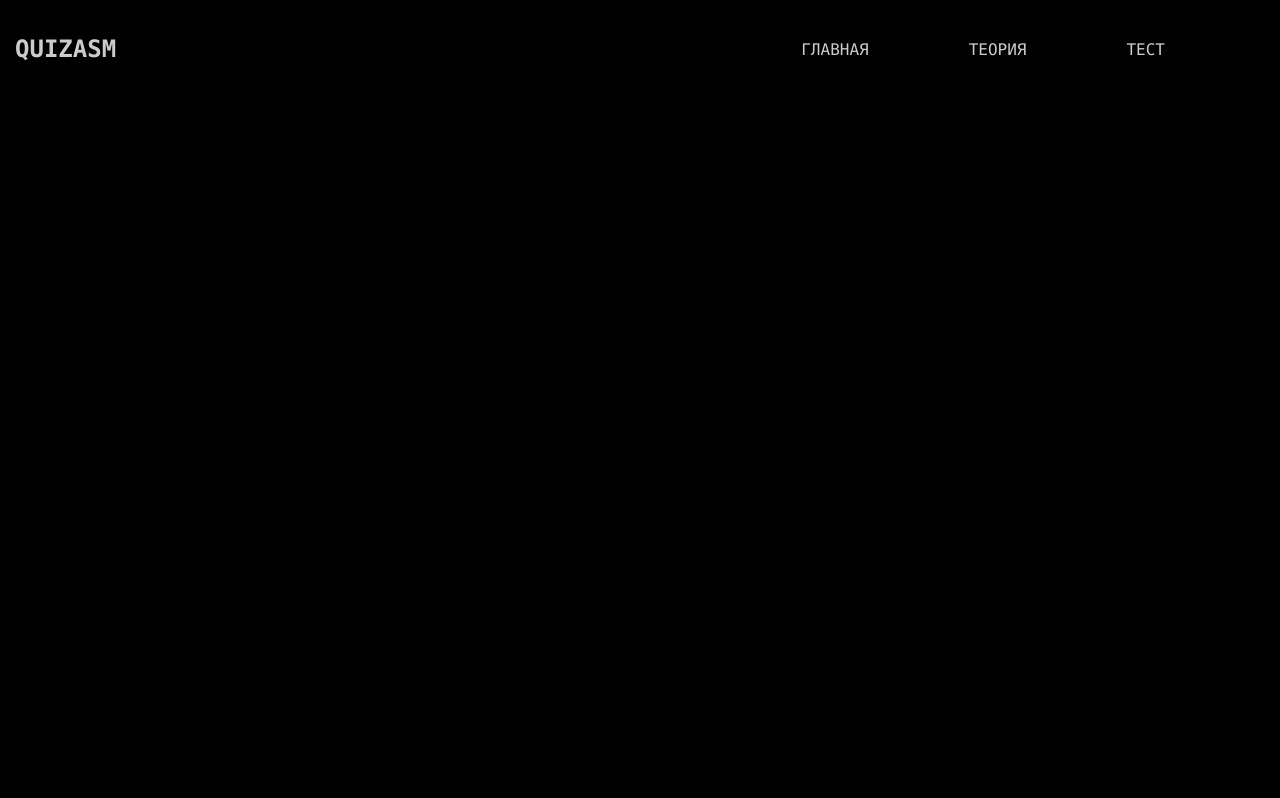
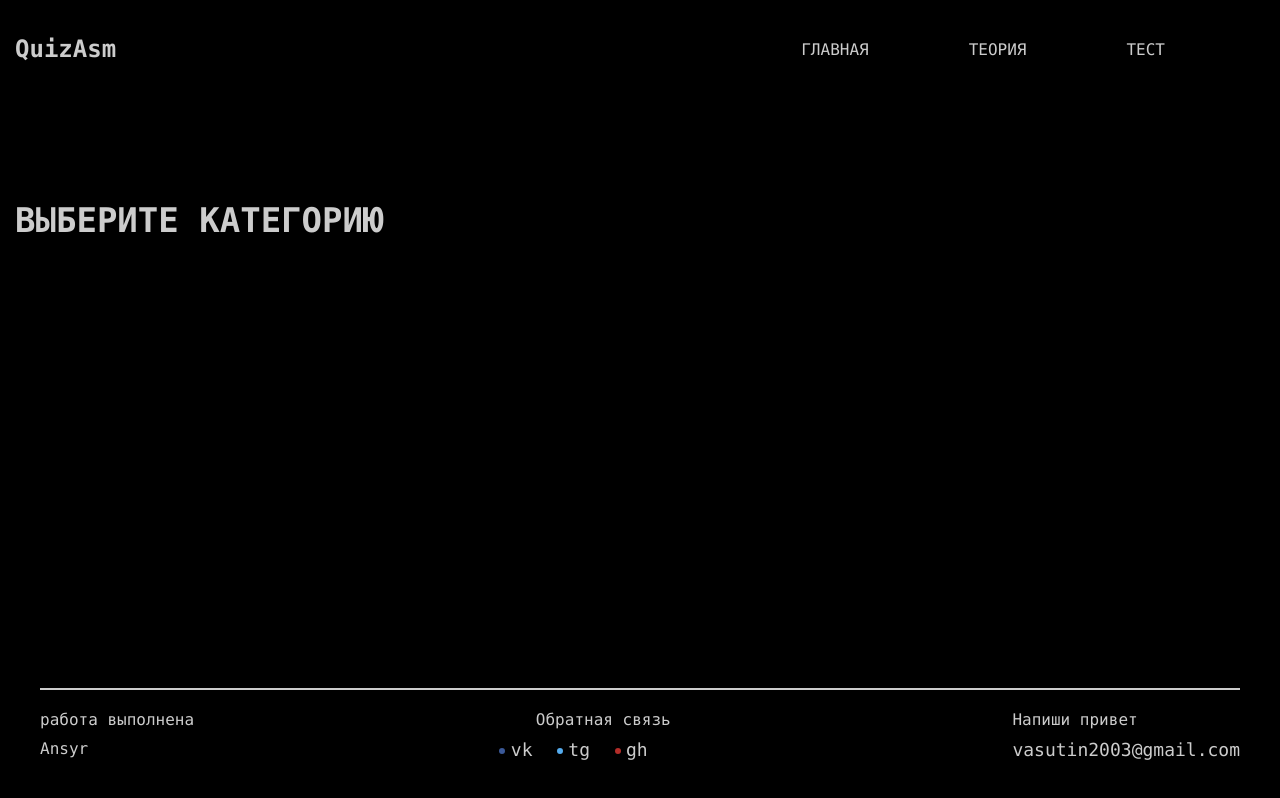
Before and after one commit to Ansyr/AsmQuiz-site, a website with bundled scripts: page index.html in a window 1280 px wide. Both pictures are taken after a click on the link "ТЕОРИЯ". Built offline with nearby package versions, Linux system fonts and the light colour scheme.

Commit message:
Add footer

```diff
--- a/css/main.css
+++ b/css/main.css
@@ -48,10 +48,12 @@ h1 {
 }
 h2 {
   font-size: 34px;
+  color: #ccc;
 }
 h3 {
   font-weight: bold;
   font-size: 24px;
+  text-transform: none;
 }
 .visible {
   display: block;
@@ -107,6 +109,9 @@ main {
 }
 .menu__logo {
   animation: fadeInUp 0.5s ease-in;
+  font-weight: bold;
+  font-size: 24px;
+  text-transform: none;
 }
 .menu__list {
   display: flex;
@@ -251,7 +256,100 @@ main {
   width: 500px;
   text-align: center;
 }
-
+/* Блок с теорией */
+.theory {
+  padding-top: 200px;
+}
+.footer {
+  padding-bottom: 40px;
+}
 .user {
   margin-top: 200px;
+  display: flex;
+  justify-content: center;
 }
+.user__info {
+}
+
+.user__info:before {
+  content: '';
+  border-top: 2px solid #ccc;
+  width: 1200px;
+  padding-top: 20px;
+  display: block;
+  text-align: center;
+}
+
+.user__list-links {
+  display: flex;
+  justify-content: space-between;
+}
+.user__link {
+  transition: 0.4s all;
+  text-transform: none;
+  position: relative;
+}
+.user__link-item {
+  text-transform: none;
+}
+.user__text {
+  text-transform: none;
+  margin-bottom: 10px;
+}
+.user__name {
+  text-transform: none;
+}
+.user__list-info {
+  display: flex;
+  justify-content: space-between;
+}
+
+.user__ref-list {
+  display: flex;
+  justify-content: space-between;
+}
+.user__link {
+  font-size: 18px;
+}
+.user__link_vk {
+  right: 25px;
+}
+.user__link_vk::after {
+  content: '';
+  position: absolute;
+  border: 3px solid #3b5998;
+  border-radius: 50%;
+  top: 9px;
+  font-size: 10px;
+  right: 38px;
+}
+.user__link_vk:hover {
+  color: #3b5998;
+}
+.user__link_tg::after {
+  content: '';
+  position: absolute;
+  border: 3px solid #55acee;
+  border-radius: 50%;
+  top: 9px;
+  font-size: 10px;
+  right: 38px;
+}
+.user__link_tg:hover {
+  color: #55acee;
+}
+.user__link_git {
+  left: 25px;
+}
+.user__link_git:after {
+  content: '';
+  position: absolute;
+  border: 3px solid #b42d29;
+  border-radius: 50%;
+  top: 9px;
+  font-size: 10px;
+  right: 27px;
+}
+.user__link_git:hover {
+  color: #b42d29;
+}
--- a/index.html
+++ b/index.html
@@ -6,14 +6,14 @@
     <meta name="viewport" content="width=device-width, initial-scale=1.0" />
     <link rel="stylesheet" href="css/main.css" />
     <link rel="stylesheet" href="css/animate.css" />
-    <title>Document</title>
+    <title>QuizAsm</title>
   </head>
   <body>
     <div class="wrapper">
       <header class="header">
         <div class="header__container">
           <nav class="header__menu menu">
-            <h3 class="menu__logo">QuizAsm</h3>
+            <a class="menu__logo " data-link ="1">QuizAsm</a>
             <ul class="menu__list">
               <li class="menu__item">
                 <a data-link="1" class="menu__link"> Главная </a>
@@ -43,7 +43,7 @@
             <section class="main__description description">
                 <div class="description__container">
                   <h2 class="description__label">
-                    Здесь вы можете ознакомится
+                    Здесь вы можете ознакомитЬся
                   </h2>
                 </div>
                 <div class="description__info">
@@ -79,8 +79,14 @@
                 </div>
             </section>
           </div>
-          <div class="theory__page hidden" style="color: aqua;" data-page="2">
-            theory Page
+          <div class="theory__page hidden"  data-page="2">
+            <section class = 'main__theory theory'>
+              <div class="theory__container">
+                <h2 class="theory__text">
+                  Выберите категорию
+                </h2>
+              </div>
+            </section>
           </div>
           <div class="test__page hidden" data-page="3">
             test__page
@@ -91,7 +97,46 @@
       <footer class="footer footer" id="footer">
         <div class="footer__container">
           <div class="footer__user user">
-            <div class="user__info"></div>
+            <div class="user__info">
+              <ul class="user__list-info">
+                <li class="user__info-items">
+                  <p class="user__text">
+                    работа выполнена
+                  </p>
+                  <p class="user__name">
+                    Ansyr
+                  </p>
+                </li>
+                <li class="user__info-items">
+                  <p class="user__text">
+                    Обратная связь
+                  </p>
+                  <ul class="user__ref-list">
+                    <li class="user__ref-items">
+
+                      <a href="" class="user__link user__link_vk">
+                        vk
+                      </a>
+                      <a href="" class="user__link user__link_tg">
+                        tg
+                      </a>
+                      <a href="" class="user__link user__link_git">
+                        gh
+                      </a>
+                    </li>
+                  </ul>
+                </li>
+                <li class="user__info-items">
+                  <p class="user__text">
+                    Напиши привет
+                  </p>
+                  <a href="mailto:vasutin2003@gmail.com" class="user__link user__link_mail">
+                    vasutin2003@gmail.com
+                  </a>
+                </li>
+              </ul>
+
+            </div>
           </div>
         </div>
       </footer>
```
